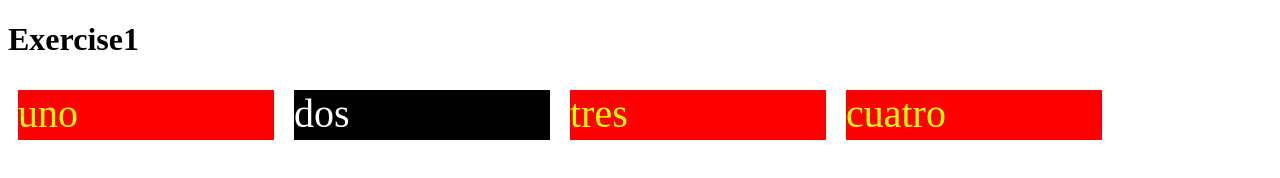
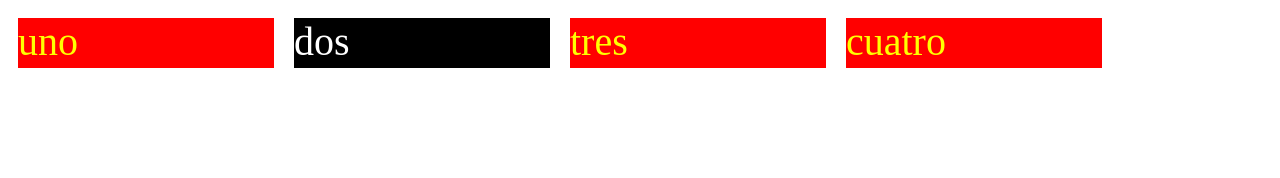
Before and after one commit to DonJ-GitHub/JAVA_CaC_ex1, a plain HTML site: page index.html in a window 1280 px wide. Drawn offline with Linux system fonts and the light colour scheme.

Commit message:
Update index.html

```diff
--- a/index.html
+++ b/index.html
@@ -8,7 +8,6 @@
     <title>Document</title>
 </head>
 <body>
-    <h1>Exercise1</h1>
     <div class="flex-container">
         <div>uno</div>
         <div id="dos">dos</div>
```
